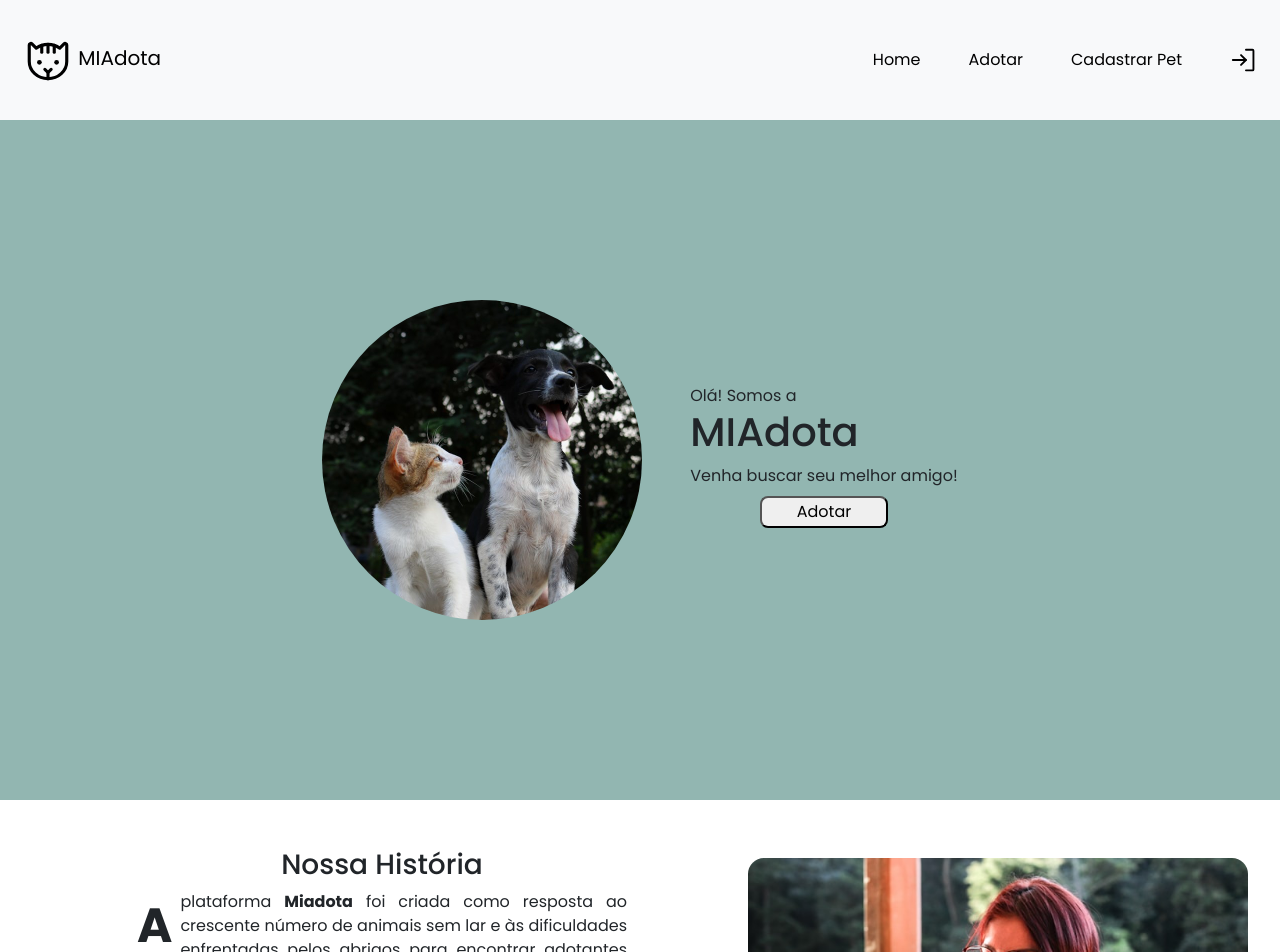
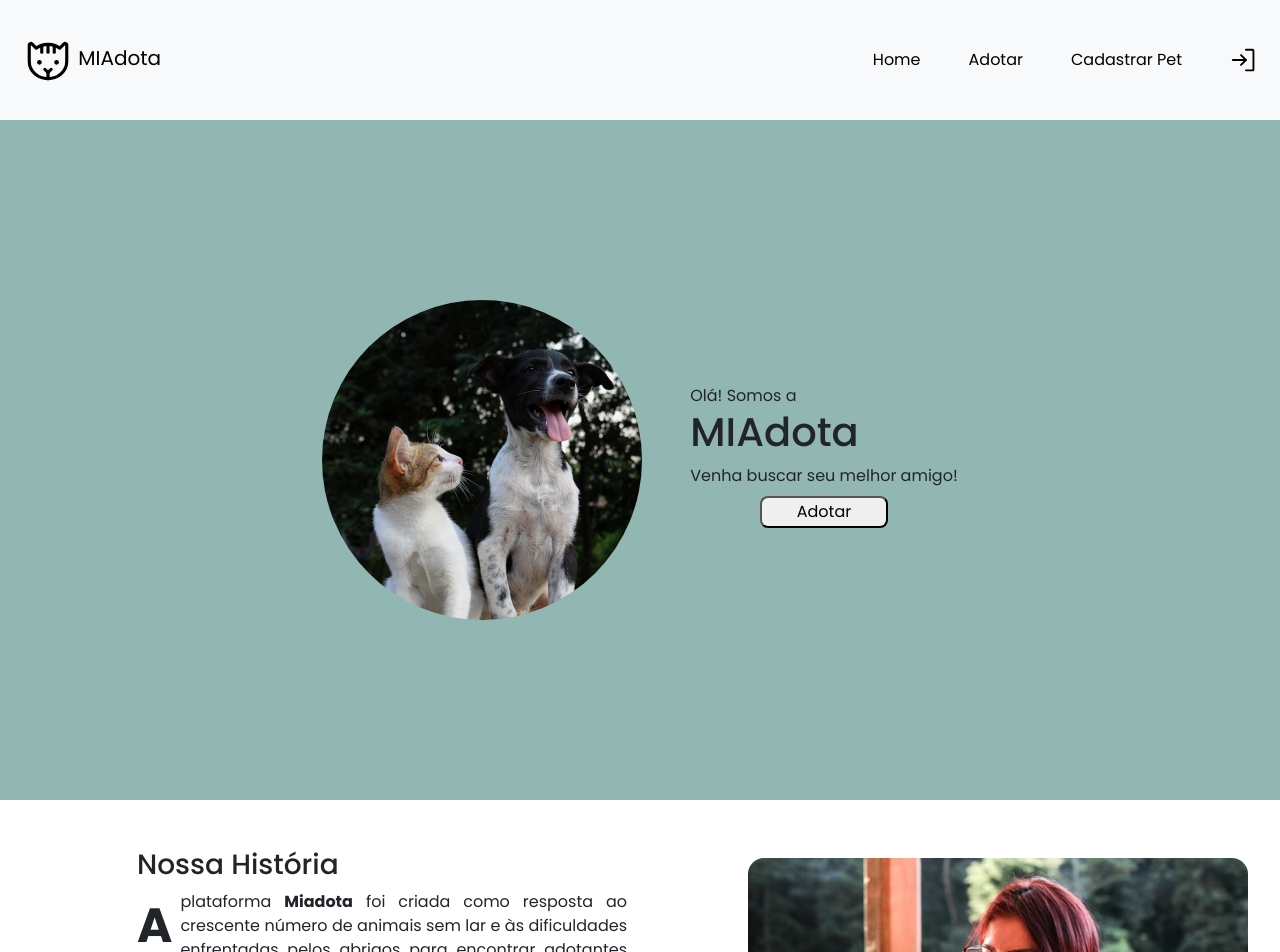
Before and after one commit to nandacoimbra/miadota, a React (Vite) app: page / in a window 1280 px wide. Shown: the top 952 px of the page. Built offline with nearby package versions, Linux system fonts and the light colour scheme.

Commit message:
feat: finalizado

```diff
--- a/src/App.jsx
+++ b/src/App.jsx
@@ -53,7 +53,7 @@ export function App() {
       id: 4,
       petImg: luna,
       petName: "Luna",
-      petSex: "Femea",
+      petSex: "femea",
       petCity: "Leopoldina",
       petState: "MG"
     }
--- a/src/components/About.css
+++ b/src/components/About.css
@@ -18,6 +18,9 @@
 .about-text{
     width: 70%;
     text-align: justify;
+}
+.about-text h3{
+  text-align: left;
 }
 .about-text .first-big::first-letter {
     font-size: 3em; /* Tamanho da primeira letra */
```
